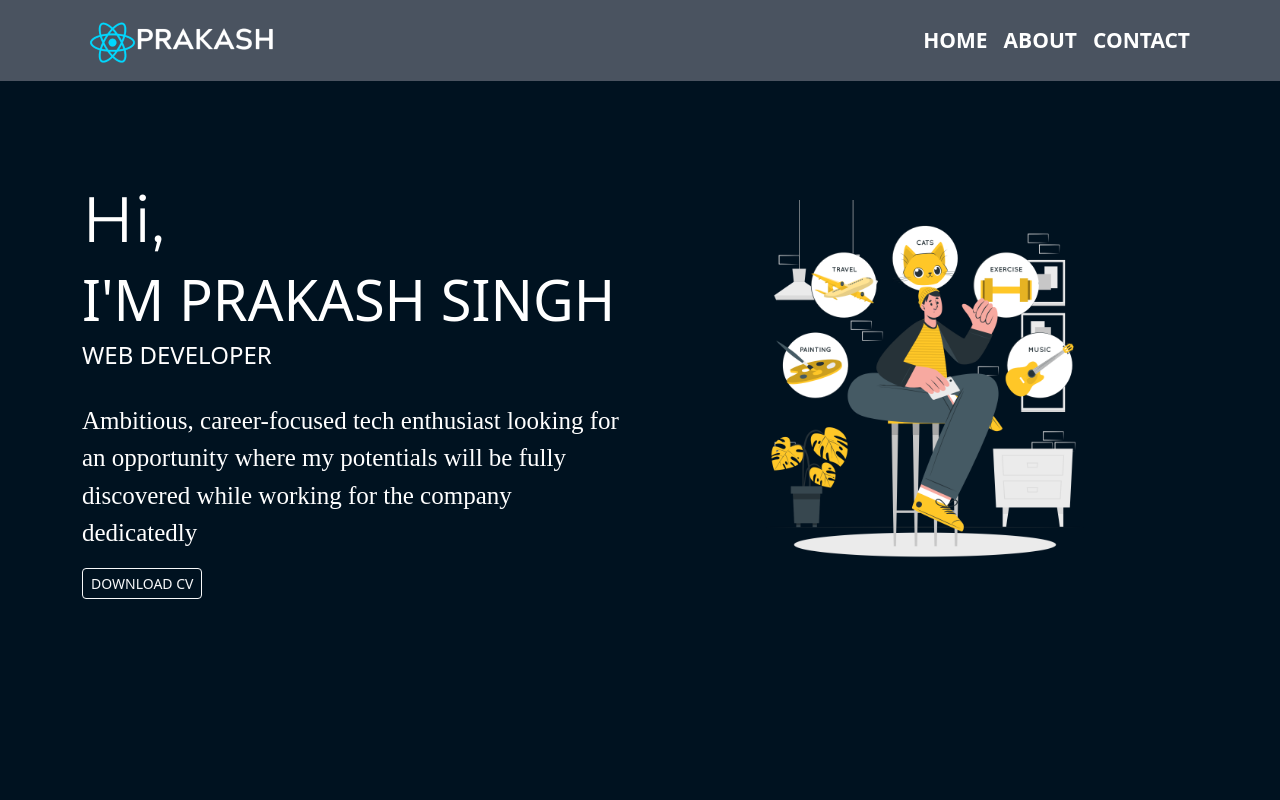
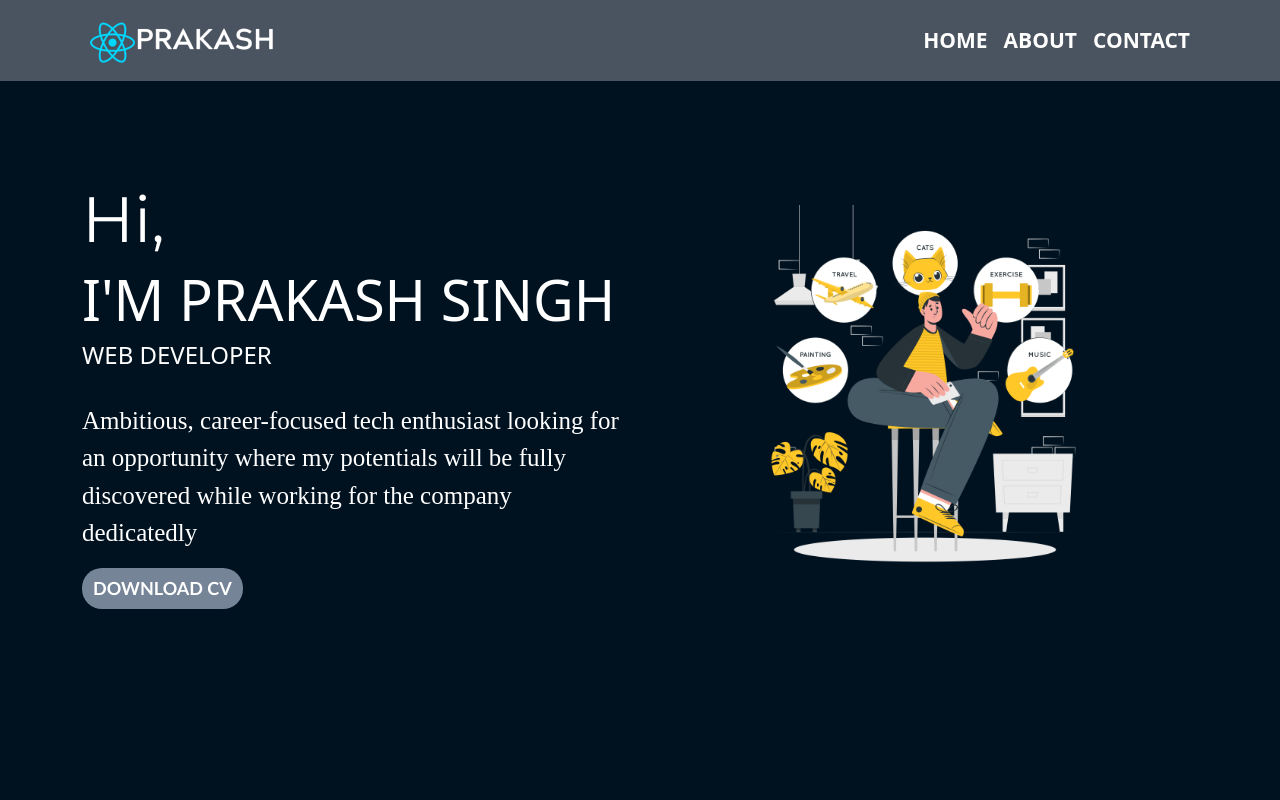
Before and after one commit to Prakash0Singh/Portfolio-Me, a React (Create React App) app: page / in a window 1280 px wide. Shown: the top 800 px of the page. Built offline with nearby package versions, Linux system fonts and the light colour scheme; a web font is replaced by a local one.

Commit message:
Update Home.jsx

```diff
--- a/src/Components/Home.jsx
+++ b/src/Components/Home.jsx
@@ -1,7 +1,7 @@
 import React from 'react'
 import PROFILE from '../images/Me.png'
 import '../App.css'
-
+import RESUME from './RESUME.pdf'
 
 const Home = () => {
   return (
@@ -18,7 +18,7 @@ const Home = () => {
                         where my potentials will be fully discovered while working for the
                         company dedicatedly
                     </p>
-                    <button className='btn btn-sm btn-outline-light'>DOWNLOAD CV</button>
+                      <a className="my-button btn btn-sm" href={RESUME}>DOWNLOAD CV</a>
                 </div>
                 <div className="col-md-6 order-1 order-md-2 profile">
                     <img src={PROFILE} alt="Profile" className='img-fluid'/>
```
